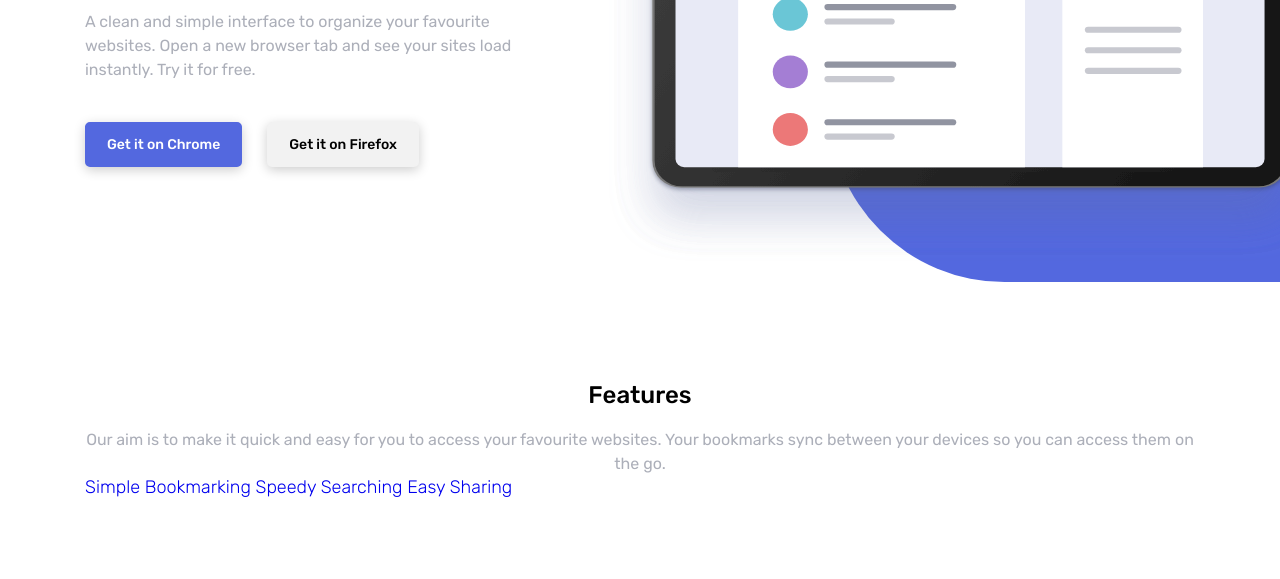
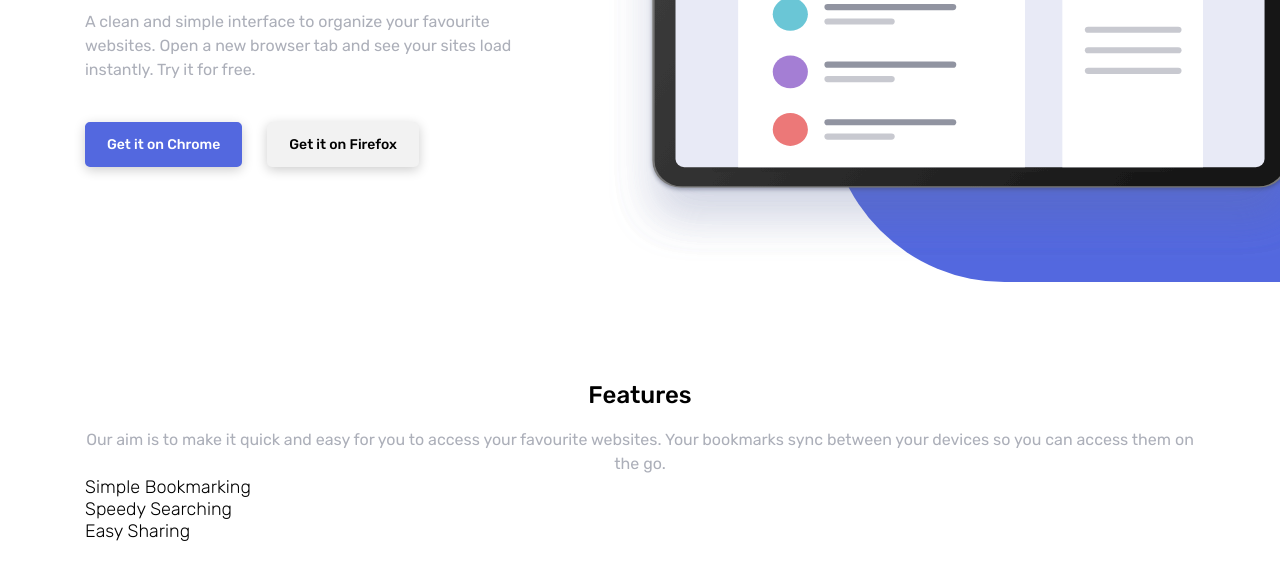
Before and after one commit to myers32/Bookmark-landing-page, a website: page index.html in a window 1280 px wide. Shown: the part 383-962 px from the top of the page. Drawn offline with Linux system fonts and the light colour scheme.

Commit message:
bookmark button class changed

```diff
--- a/index.html
+++ b/index.html
@@ -114,13 +114,13 @@
 
       <div class="feature__bookmarks">
         <div class="feature__bookmarks--buttons">
-          <a href="#" class="feature__bookmarks--button has-underline">
+          <div class="feature__bookmarks--button simpleButton-js has-underline">
             Simple Bookmarking
-          </a>
-          <a href="#" class="feature__bookmarks--button">
+          </div>
+          <div class="feature__bookmarks--button speedyButton-js">
             Speedy Searching
-          </a>
-          <a href="#" class="feature__bookmarks--button">
+          </div>
+          <div class="feature__bookmarks--button easyButton-js">
             Easy Sharing
           </a>
         </div>
```
